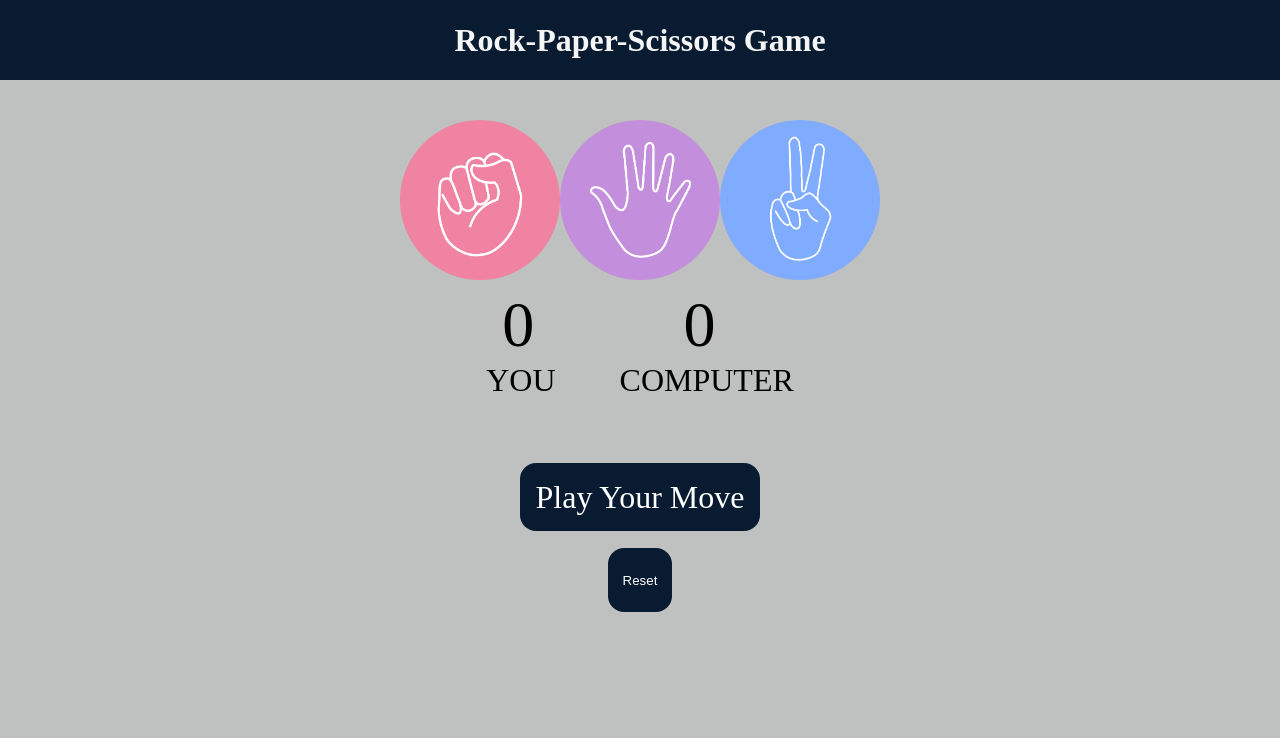
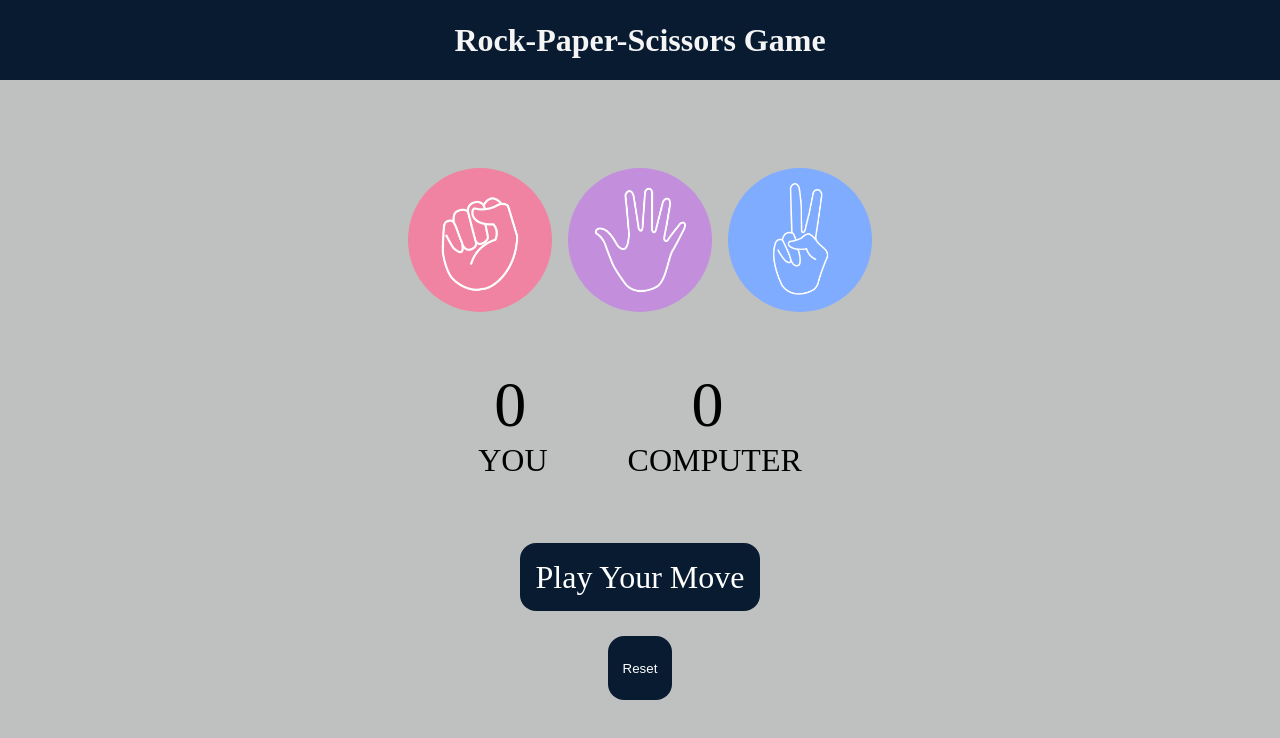
Before and after one commit to Ankit-jha-27/Stone-Paper-Scissors-Game, a plain HTML site: page index.html in a window 1280 px wide. Drawn offline with Linux system fonts and the light colour scheme.

Commit message:
Update style.css

```diff
--- a/style.css
+++ b/style.css
@@ -27,14 +27,14 @@ html , body{
 display: flex;
 align-items: center;
 justify-content: center;
-gap: 5rem;
+/* gap: 5rem; */
 margin-top: 5rem;
 
 }
 
 .choice{
-    width: 10vh;
-    height: 10vh;
+    width: 20vh;
+    height: 20vh;
     border-radius: 50%;
     display: flex;
     align-items: center;
@@ -44,8 +44,8 @@ margin-top: 5rem;
 }
 
 img{
-    width: 20vh;
-    height: 20vh;
+    width: 18vh;
+    height: 18vh;
     object-fit: cover;
     border-radius: 50%;
 
@@ -53,7 +53,8 @@ img{
 
  .choice:hover{
     cursor: pointer;
-    border: 5px solid black;
+    /* border: 5px solid black;  */
+    background-color: black;
 
 }
 
@@ -63,7 +64,7 @@ img{
     justify-content: center;
     font-size: 2rem;
     margin-top: 3rem;
-    gap: 4rem;
+    gap: 5rem;
 
 }
 
@@ -100,7 +101,7 @@ img{
 .reset-cont{
 
 
-    height: 8vh;
+    height: 10vmin;
     display: flex;
     align-items: center;
     justify-content: center;
```
